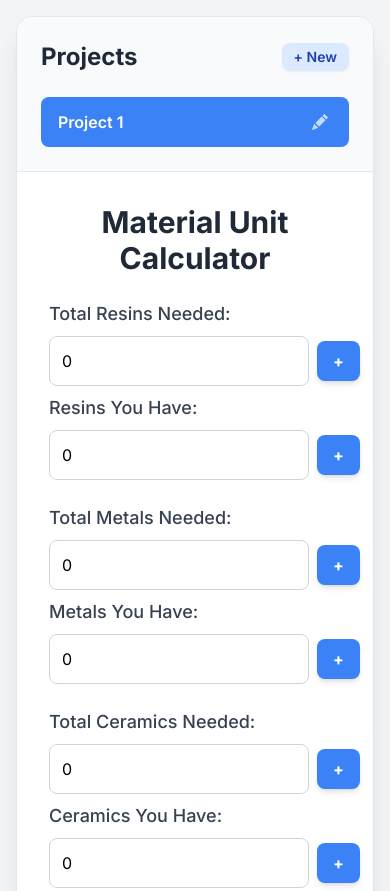
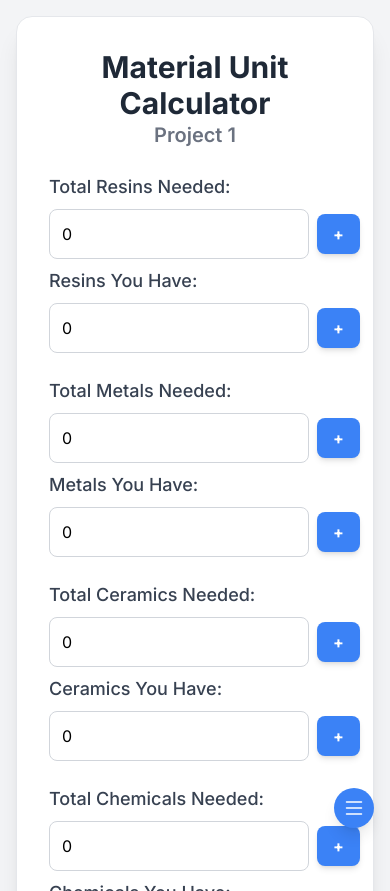
Before and after one commit to BusyDeliverer/DSMatCalc, a plain HTML site: page index.html in a window 390 px wide. Shown: the top 891 px of the page. Drawn offline with nearby package versions, Linux system fonts and the light colour scheme.

Commit message:
Improve page layout

```diff
--- a/index.html
+++ b/index.html
@@ -43,25 +43,40 @@
             margin: 0 2px;
         }
         /* Styles for the sidebar project buttons */
-        .sidebar-button {
+        .sidebar-button-container {
+            display: flex;
+            justify-content: space-between;
+            align-items: center;
             padding: 0.75rem 1rem;
             border-radius: 0.5rem;
             width: 100%;
-            text-align: left;
-            font-weight: 500;
             cursor: pointer;
             transition: background-color 0.2s ease-in-out, color 0.2s ease-in-out;
+            margin-bottom: 0.5rem;
             border: 1px solid transparent;
             background-color: transparent; /* Inactive state */
             color: #374151; /* gray-700 */
         }
-        .sidebar-button.active {
+        .sidebar-button-container.active {
             background-color: #3b82f6; /* blue-500 */
             color: white;
             font-weight: 600;
         }
-        .sidebar-button:hover:not(.active) {
+        .sidebar-button-container:hover:not(.active) {
             background-color: #e5e7eb; /* gray-200 */
+        }
+        .sidebar-button-name {
+            flex-grow: 1;
+            text-align: left;
+            background: transparent;
+            border: none;
+            cursor: pointer;
+            padding: 0;
+            font-weight: 500;
+        }
+        .sidebar-button-container.active .sidebar-button-name {
+            color: white;
+            font-weight: 600;
         }
         .rename-btn {
             background: transparent;
@@ -70,15 +85,17 @@
             padding: 0.25rem;
             border-radius: 0.25rem;
             color: #9ca3af; /* gray-400 */
+            flex-shrink: 0;
+            margin-left: 0.5rem;
         }
         .rename-btn:hover {
             background-color: #d1d5db; /* gray-300 */
             color: #1f2937; /* gray-800 */
         }
-        .sidebar-button.active .rename-btn {
+        .sidebar-button-container.active .rename-btn {
             color: #bfdbfe; /* blue-200 */
         }
-         .sidebar-button.active .rename-btn:hover {
+         .sidebar-button-container.active .rename-btn:hover {
             background-color: #60a5fa; /* blue-400 */
             color: white;
         }
@@ -86,25 +103,34 @@
 </head>
 <body class="min-h-screen bg-gray-100 flex items-center justify-center p-4">
 
+    <!-- Mobile Menu Button -->
+    <button id="menu-toggle" class="md:hidden fixed bottom-4 right-4 z-40 p-2 bg-blue-500 text-white rounded-full shadow-lg">
+        <svg xmlns="http://www.w3.org/2000/svg" width="24" height="24" fill="currentColor" viewBox="0 0 16 16">
+            <path fill-rule="evenodd" d="M2.5 12a.5.5 0 0 1 .5-.5h10a.5.5 0 0 1 0 1H3a.5.5 0 0 1-.5-.5zm0-4a.5.5 0 0 1 .5-.5h10a.5.5 0 0 1 0 1H3a.5.5 0 0 1-.5-.5zm0-4a.5.5 0 0 1 .5-.5h10a.5.5 0 0 1 0 1H3a.5.5 0 0 1-.5-.5z"/>
+        </svg>
+    </button>
+
+    <!-- Sidebar Overlay (mobile only) -->
+    <div id="sidebar-overlay" class="md:hidden fixed inset-0 bg-black bg-opacity-50 z-20 hidden"></div>
+
     <!-- Main container with two-column layout -->
-    <div class="bg-white rounded-2xl shadow-xl w-full max-w-6xl border border-gray-200 flex flex-col md:flex-row min-h-[80vh]">
+    <div class="bg-white rounded-2xl shadow-xl w-full max-w-6xl border border-gray-200 flex min-h-[90vh]">
 
         <!-- Sidebar for Projects -->
-        <div id="sidebar" class="w-full md:w-1/4 bg-gray-50 p-6 rounded-t-2xl md:rounded-l-2xl md:rounded-tr-none border-b md:border-b-0 md:border-r border-gray-200 flex flex-col">
-            <div class="flex justify-between items-center mb-6">
-                <h2 class="text-2xl font-bold text-gray-800">Projects</h2>
-                <button id="addProjectBtn" class="bg-blue-100 hover:bg-blue-200 text-blue-800 font-semibold py-1 px-3 rounded-lg shadow-sm transition duration-200 ease-in-out text-sm">
-                    + New
-                </button>
-            </div>
+        <div id="sidebar" class="fixed inset-y-0 left-0 z-30 w-72 bg-gray-50 p-6 flex flex-col transform -translate-x-full transition-transform duration-300 ease-in-out md:relative md:w-1/4 md:translate-x-0 md:border-r border-gray-200">
+            <h2 class="text-2xl font-bold text-gray-800 mb-4">Projects</h2>
+            <button id="addProjectBtn" class="w-full bg-blue-100 hover:bg-blue-200 text-blue-800 font-semibold py-2 px-4 rounded-lg shadow-sm transition duration-200 ease-in-out mb-4">
+                + Add
+            </button>
             <div id="projectTabsContainer" class="flex-grow">
                 <!-- Project buttons will be rendered here by JavaScript -->
             </div>
         </div>
 
         <!-- Main Content Area for the Calculator -->
-        <div class="w-full md:w-3/4 p-8 overflow-y-auto">
-            <h1 class="text-3xl font-bold text-gray-800 mb-6 text-center">Material Unit Calculator</h1>
+        <div class="w-full p-8 overflow-y-auto">
+            <h1 class="text-3xl font-bold text-gray-800 text-center">Material Unit Calculator</h1>
+            <h2 id="currentProjectName" class="text-xl font-semibold text-gray-500 mb-6 text-center"></h2>
 
             <div class="grid grid-cols-1 md:grid-cols-2 gap-6 mb-8">
                 <!-- Resins Inputs -->
@@ -396,18 +422,18 @@
             tabContainer.innerHTML = '';
             appState.projects.forEach((project, index) => {
                 const container = document.createElement('div');
-                container.className = 'flex justify-between items-center sidebar-button';
+                container.className = 'sidebar-button-container';
                 if (index === appState.activeProjectIndex) {
                     container.classList.add('active');
                 }
 
                 const nameButton = document.createElement('button');
                 nameButton.textContent = project.name;
-                nameButton.className = 'flex-grow text-left';
+                nameButton.className = 'sidebar-button-name';
                 nameButton.onclick = () => switchProject(index);
 
                 const renameButton = document.createElement('button');
-                renameButton.className = 'rename-btn flex-shrink-0 ml-2';
+                renameButton.className = 'rename-btn';
                 renameButton.innerHTML = `<svg xmlns="http://www.w3.org/2000/svg" width="16" height="16" fill="currentColor" class="bi bi-pencil-fill" viewBox="0 0 16 16"><path d="M12.854.146a.5.5 0 0 0-.707 0L10.5 1.793 14.207 5.5l1.647-1.646a.5.5 0 0 0 0-.708l-3-3zm.646 6.061L9.793 2.5 3.293 9H3.5a.5.5 0 0 1 .5.5v.5h.5a.5.5 0 0 1 .5.5v.5h.5a.5.5 0 0 1 .5.5v.5h.5a.5.5 0 0 1 .5.5v.207l6.5-6.5zm-7.468 7.468A.5.5 0 0 1 6 13.5V13h-.5a.5.5 0 0 1-.5-.5V12h-.5a.5.5 0 0 1-.5-.5V11h-.5a.5.5 0 0 1-.5-.5V10h-.5a.499.499 0 0 1-.175-.032l-.179.178a.5.5 0 0 0-.11.168l-2 5a.5.5 0 0 0 .65.65l5-2a.5.5 0 0 0 .168-.11l.178-.178z"/></svg>`;
                 renameButton.onclick = (e) => {
                     e.stopPropagation(); // prevent switchProject from firing
@@ -439,11 +465,16 @@
             loadProjectData(index);
             renderTabs();
             clearResults();
+            // Close sidebar on mobile after selection
+            if (window.innerWidth < 768) {
+                closeSidebar();
+            }
         }
 
         function loadProjectData(index) {
             const project = appState.projects[index];
             if (!project) return;
+            document.getElementById('currentProjectName').textContent = project.name;
             getMaterialInputs().forEach(material => {
                 const neededId = material.needed.id;
                 const haveId = material.have.id;
@@ -588,12 +619,38 @@
             confirmFinishedModal.classList.add('hidden');
         });
 
+        // Sidebar toggle logic
+        const menuToggle = document.getElementById('menu-toggle');
+        const sidebar = document.getElementById('sidebar');
+        const sidebarOverlay = document.getElementById('sidebar-overlay');
+
+        const openSidebar = () => {
+            sidebar.classList.remove('-translate-x-full');
+            sidebarOverlay.classList.remove('hidden');
+        };
+
+        const closeSidebar = () => {
+            sidebar.classList.add('-translate-x-full');
+            sidebarOverlay.classList.add('hidden');
+        };
+
         // Event Listeners Setup
         document.addEventListener('DOMContentLoaded', () => {
             loadAppState();
             renderTabs();
             loadProjectData(appState.activeProjectIndex);
             clearResults();
+
+            menuToggle.addEventListener('click', (e) => {
+                e.stopPropagation();
+                if (sidebar.classList.contains('-translate-x-full')) {
+                    openSidebar();
+                } else {
+                    closeSidebar();
+                }
+            });
+
+            sidebarOverlay.addEventListener('click', closeSidebar);
 
             document.getElementById('addProjectBtn').addEventListener('click', openAddProjectModal);
             document.getElementById('calculateBtn').addEventListener('click', () => {
```
